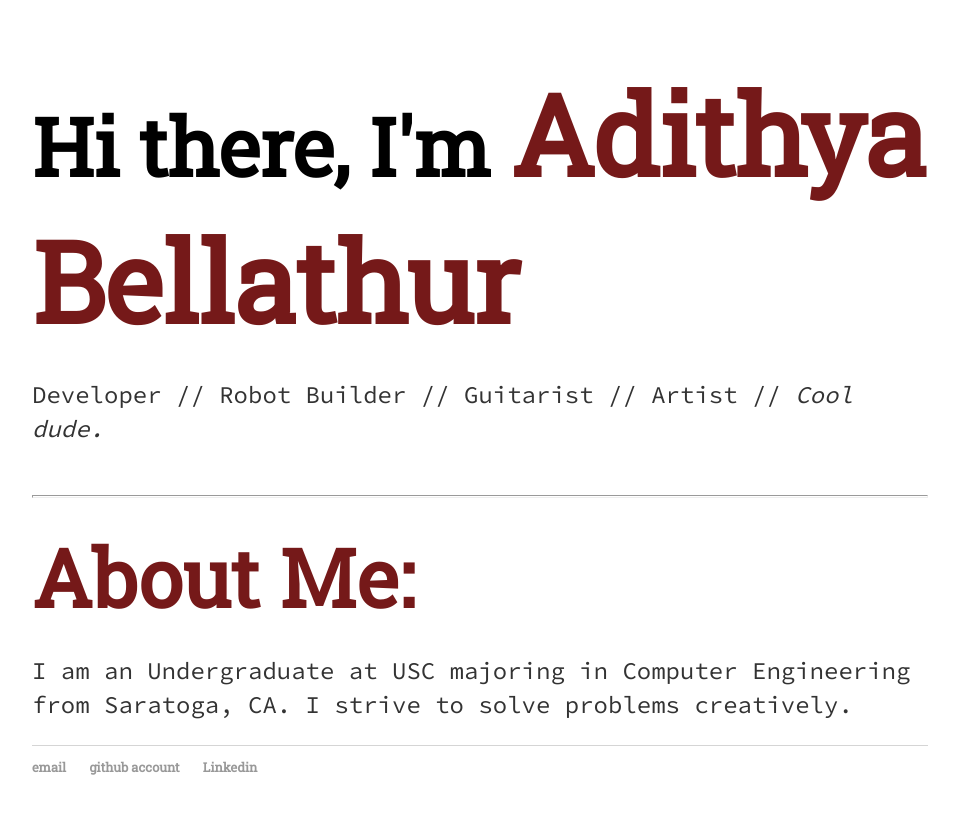
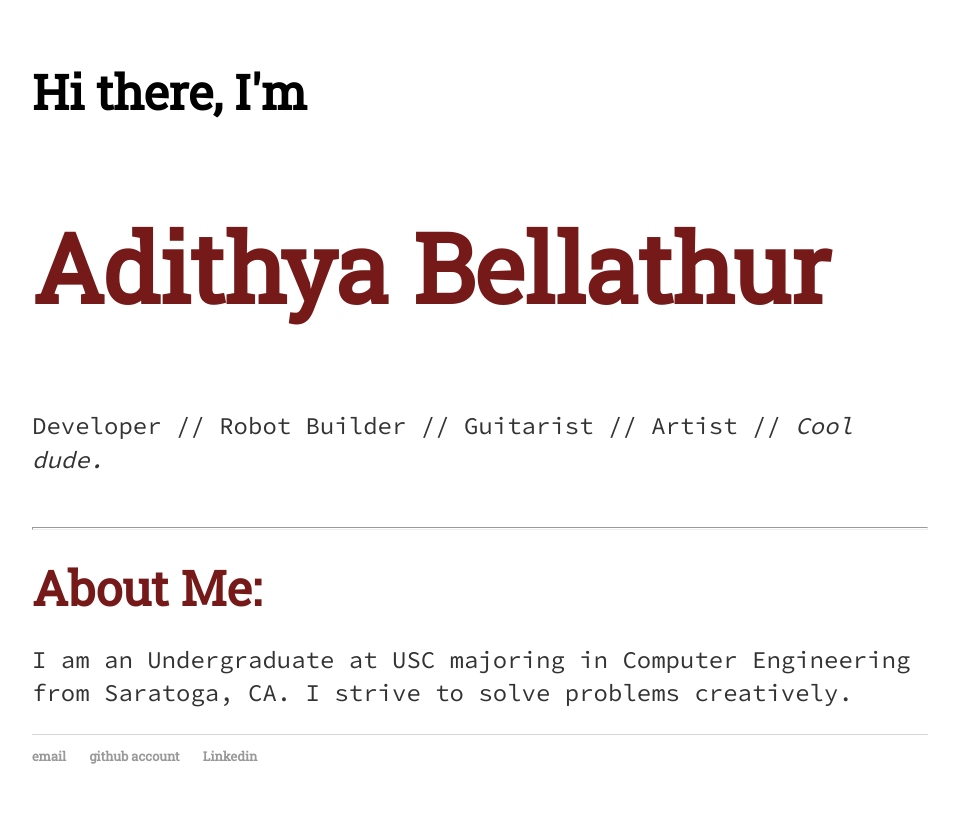
Before and after one commit to adibellathur/adibellathur.github.io, a Jekyll site: the page built from index.html, in a window 1280 px wide. Shown: the top 814 px of the page, without its empty margins (160-1119 px from the left). Built offline with Jekyll 4.4.1, drawn with Linux system fonts in a browser that asks for light colours.

Commit message:
better fonts

```diff
--- a/css/main.css
+++ b/css/main.css
@@ -22,19 +22,17 @@ a:hover {
     text-decoration: underline;
 }
 h1 {
-    font-size: 5em;
+    font-size: 3em;
 	font-family: 'Roboto Slab', serif;
-	display: inline
 }
 h2 {
-    font-size: 7em;
+    font-size: 6em;
     font-family: 'Roboto Slab', serif;
 	/*font-family:'Helvetica Neue', 'Arial', 'Sans-Serif';*/
 	color: #751919;
-	display: inline
 }
 h3 {
-    font-size: 5em;
+    font-size: 3em;
     font-family: 'Roboto Slab', serif;
 	/*font-family:'Helvetica Neue', 'Arial', 'Sans-Serif';*/
 	color: #751919;
```
